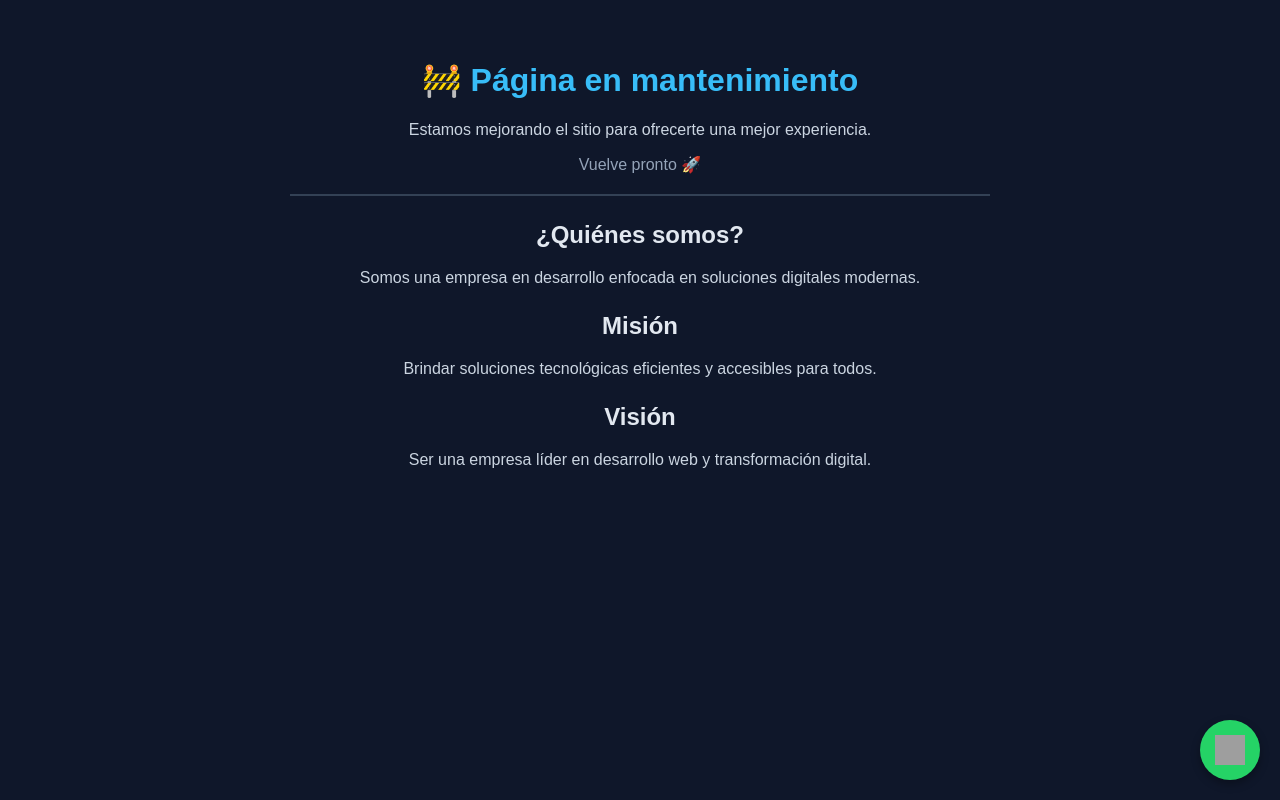
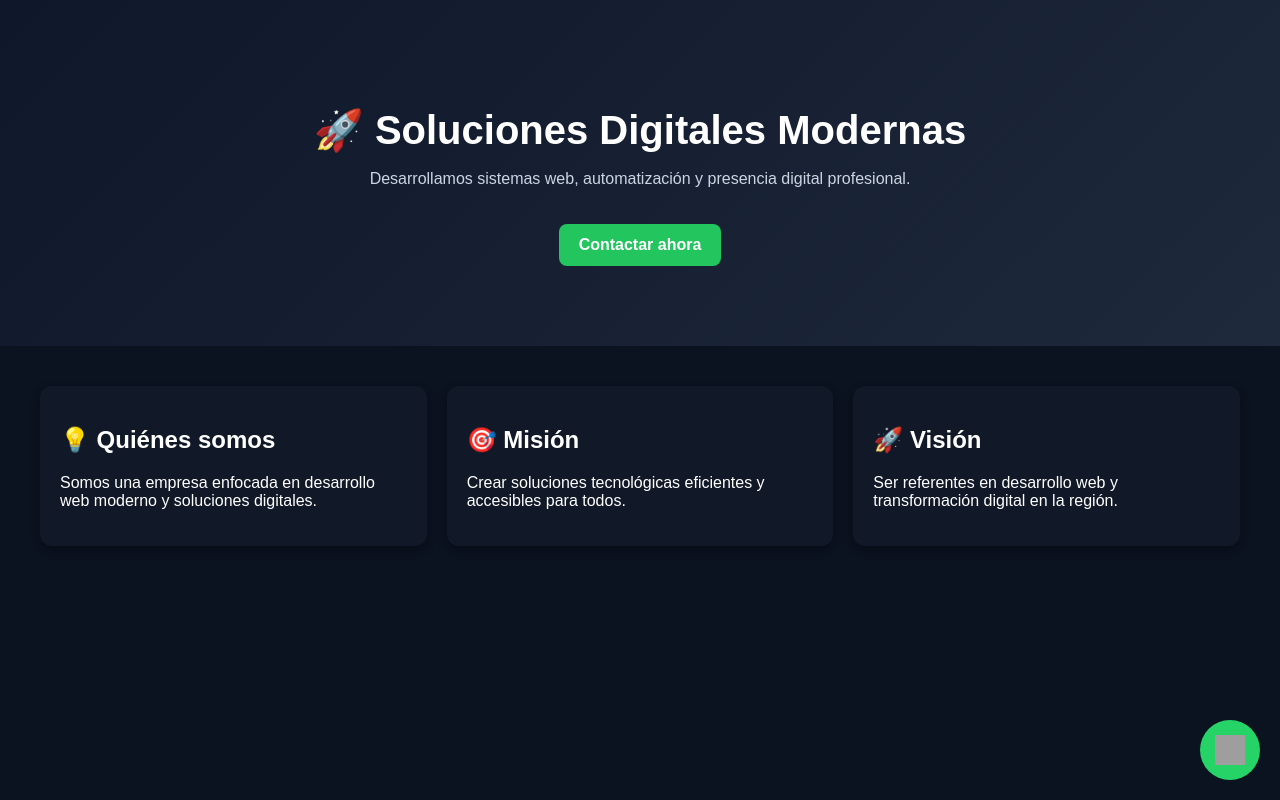
Before and after one commit to Abromero15/web-blog, a Flask app: page / in a window 1280 px wide. Run offline with Flask 3, Linux system fonts and the light colour scheme; grey boxes are pictures that could not be loaded.

Commit message:
upgrade a landing SaaS profesional

```diff
--- a/static/css/style.css
+++ b/static/css/style.css
@@ -1,62 +1,72 @@
 body {
     margin: 0;
     font-family: Arial, sans-serif;
-    background: #0f172a;
+    background: #0b1220;
     color: white;
-    text-align: center;
 }
 
-.container {
-    max-width: 700px;
-    margin: auto;
+/* HERO */
+.hero {
+    text-align: center;
+    padding: 80px 20px;
+    background: linear-gradient(135deg, #0f172a, #1e293b);
+}
+
+.hero h1 {
+    font-size: 40px;
+    margin-bottom: 10px;
+}
+
+.hero p {
+    color: #cbd5e1;
+}
+
+/* BOTÓN */
+.btn {
+    display: inline-block;
+    margin-top: 20px;
+    padding: 12px 20px;
+    background: #22c55e;
+    color: white;
+    text-decoration: none;
+    border-radius: 8px;
+    font-weight: bold;
+}
+
+.btn:hover {
+    background: #16a34a;
+}
+
+/* GRID */
+.grid {
+    display: grid;
+    grid-template-columns: repeat(auto-fit, minmax(250px, 1fr));
+    gap: 20px;
     padding: 40px;
 }
 
-h1 {
-    color: #38bdf8;
+.card {
+    background: #111827;
+    padding: 20px;
+    border-radius: 12px;
+    box-shadow: 0 4px 10px rgba(0,0,0,0.3);
 }
 
-h2 {
-    margin-top: 25px;
-    color: #e2e8f0;
-}
-
-p {
-    color: #cbd5e1;
-}
-
-.sub {
-    color: #94a3b8;
-}
-
-hr {
-    border: 1px solid #334155;
-    margin: 20px 0;
-}
-
-/* WHATSAPP FLOTANTE */
+/* WHATSAPP */
 .whatsapp-float {
     position: fixed;
+    bottom: 20px;
+    right: 20px;
     width: 60px;
     height: 60px;
-    bottom: 20px;
-    right: 20px;
-    background-color: #25D366;
+    background: #25D366;
     border-radius: 50%;
     display: flex;
+    justify-content: center;
     align-items: center;
-    justify-content: center;
-    box-shadow: 0 4px 10px rgba(0,0,0,0.3);
-    transition: 0.3s;
-    z-index: 1000;
 }
 
 .whatsapp-float img {
     width: 30px;
     height: 30px;
 }
-
-.whatsapp-float:hover {
-    transform: scale(1.1);
-    background-color: #1ebe5d;
-}
--- a/templates/index.html
+++ b/templates/index.html
@@ -2,39 +2,45 @@
 <html lang="es">
 <head>
     <meta charset="UTF-8">
-    <title>Página en mantenimiento</title>
+    <title>Mi Empresa Digital</title>
     <link rel="stylesheet" href="{{ url_for('static', filename='css/style.css') }}">
 </head>
 
 <body>
 
-<div class="container">
+<header class="hero">
+    <h1>🚀 Soluciones Digitales Modernas</h1>
+    <p>Desarrollamos sistemas web, automatización y presencia digital profesional.</p>
 
-    <h1>🚧 Página en mantenimiento</h1>
+    <a class="btn" href="https://wa.me/595981248800" target="_blank">
+        Contactar ahora
+    </a>
+</header>
 
-    <p>Estamos mejorando el sitio para ofrecerte una mejor experiencia.</p>
-    <p class="sub">Vuelve pronto 🚀</p>
+<section class="grid">
 
-    <hr>
+    <div class="card">
+        <h2>💡 Quiénes somos</h2>
+        <p>Somos una empresa enfocada en desarrollo web moderno y soluciones digitales.</p>
+    </div>
 
-    <h2>¿Quiénes somos?</h2>
-    <p>Somos una empresa en desarrollo enfocada en soluciones digitales modernas.</p>
+    <div class="card">
+        <h2>🎯 Misión</h2>
+        <p>Crear soluciones tecnológicas eficientes y accesibles para todos.</p>
+    </div>
 
-    <h2>Misión</h2>
-    <p>Brindar soluciones tecnológicas eficientes y accesibles para todos.</p>
+    <div class="card">
+        <h2>🚀 Visión</h2>
+        <p>Ser referentes en desarrollo web y transformación digital en la región.</p>
+    </div>
 
-    <h2>Visión</h2>
-    <p>Ser una empresa líder en desarrollo web y transformación digital.</p>
+</section>
 
-</div>
-
-<!-- BOTÓN WHATSAPP FLOTANTE -->
+<!-- WHATSAPP FLOTANTE -->
 <a class="whatsapp-float"
    href="https://wa.me/595981248800"
    target="_blank">
-
-    <img src="https://cdn-icons-png.flaticon.com/512/733/733585.png" alt="WhatsApp">
-
+    <img src="https://cdn-icons-png.flaticon.com/512/733/733585.png">
 </a>
 
 </body>
```
